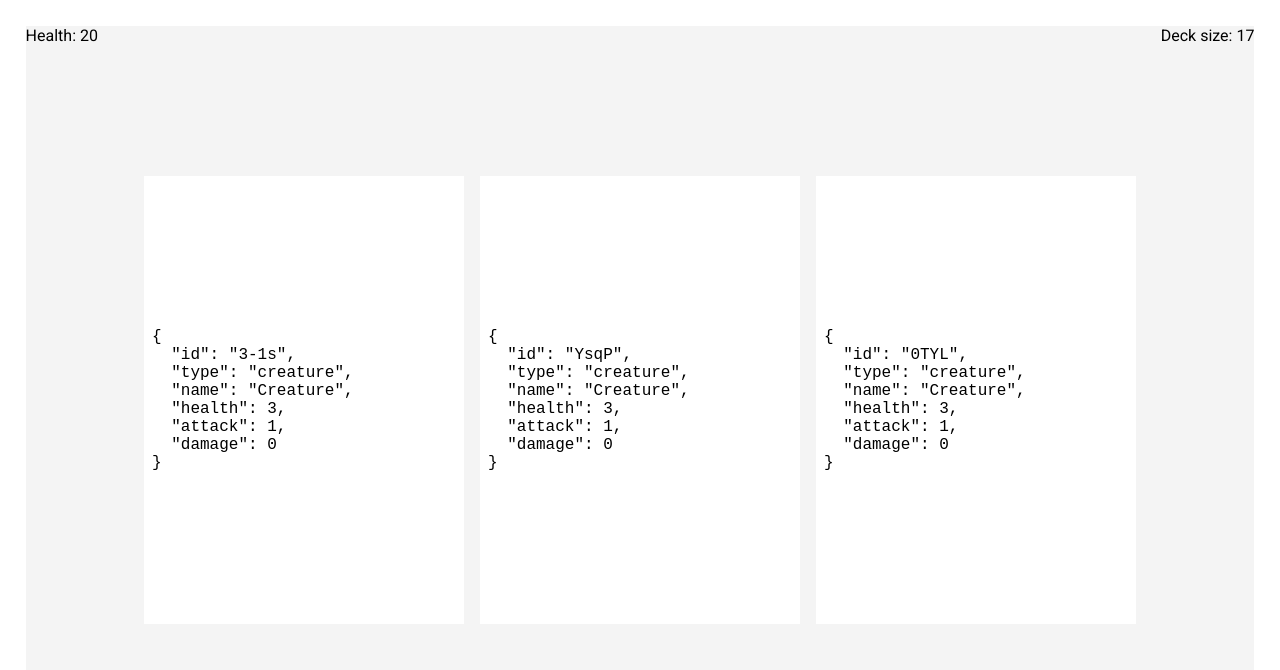
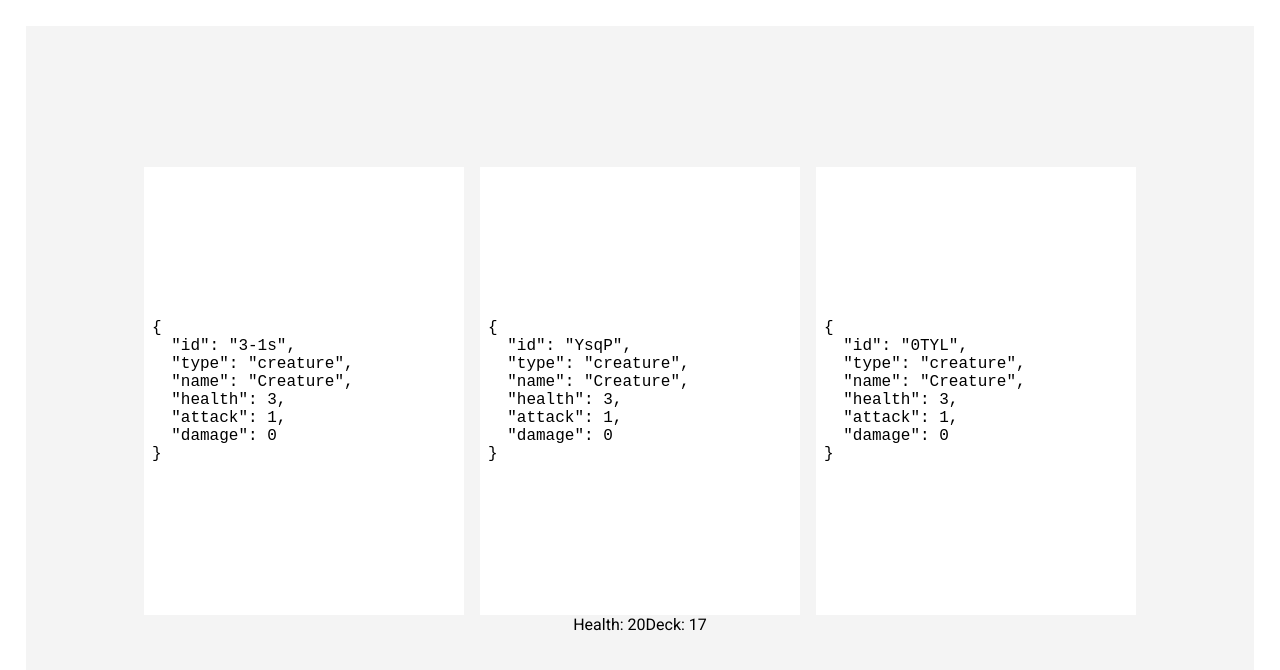
Before and after one commit to atkinchris/redux-cards, a React app: page / in a window 1280 px wide. Shown: the top 670 px of the page. Built offline with nearby package versions, Linux system fonts and the light colour scheme.

Commit message:
Simplify components

```diff
--- a/src/components/App.jsx
+++ b/src/components/App.jsx
@@ -1,16 +1,14 @@
 import React from 'react'
 
-import Player from './Player'
 import Cards from './Cards'
+import Info from './Info'
 import Debug from './Debug'
-import Deck from './Deck'
 
 const App = () => (
-  <div className="c-site-wrap c-flex">
-    <Player />
-    <Deck />
+  <div className="site-wrap flex flex--column">
+    <Cards />
+    <Info />
     <Debug />
-    <Cards />
   </div>
 )
 
--- a/src/components/Card.jsx
+++ b/src/components/Card.jsx
@@ -2,8 +2,8 @@ import React from 'react'
 import PropTypes from 'prop-types'
 
 const Card = ({ card, onClick }) => (
-  <button className="c-card" onClick={onClick}>
-    <div className="c-card-text">
+  <button className="card" onClick={onClick}>
+    <div className="card-text">
       <pre>{ JSON.stringify(card, null, '  ') }</pre>
     </div>
   </button>
--- a/src/components/Cards.jsx
+++ b/src/components/Cards.jsx
@@ -7,7 +7,7 @@ import { selectHand, selectCards } from '../store/selectors'
 import Card from './Card'
 
 const Cards = ({ cards, playCard }) => (
-  <div className="c-flex">
+  <div className="flex">
     {
       cards.map(card => (
         <Card
--- a/src/components/Debug.jsx
+++ b/src/components/Debug.jsx
@@ -5,10 +5,10 @@ import PropTypes from 'prop-types'
 import * as actions from '../store/actions'
 
 const Debug = ({ addCreature, addPotion, drawCard }) => (
-  <div className="c-debug-panel">
-    <button className="c-debug-button" onClick={addCreature}>Add Creature</button>
-    <button className="c-debug-button" onClick={addPotion}>Add Potion</button>
-    <button className="c-debug-button" onClick={drawCard}>Draw Card</button>
+  <div className="debug-panel">
+    <button className="debug-button" onClick={addCreature}>Add Creature</button>
+    <button className="debug-button" onClick={addPotion}>Add Potion</button>
+    <button className="debug-button" onClick={drawCard}>Draw Card</button>
   </div>
 )
 
--- a/src/components/Deck.jsx
+++ /dev/null
@@ -1,20 +0,0 @@
-import React from 'react'
-import PropTypes from 'prop-types'
-import { connect } from 'react-redux'
-import { selectDeck } from '../store/selectors'
-
-const Deck = ({ deck }) => (
-  <div className="c-deck">
-    { `Deck size: ${deck.length}`}
-  </div>
-)
-
-Deck.propTypes = {
-  deck: PropTypes.arrayOf(PropTypes.string).isRequired,
-}
-
-const mapStateToProps = state => ({
-  deck: selectDeck(state),
-})
-
-export default connect(mapStateToProps)(Deck)
--- /dev/null
+++ b/src/components/Info.jsx
@@ -0,0 +1,27 @@
+import React from 'react'
+import PropTypes from 'prop-types'
+import { connect } from 'react-redux'
+
+import { selectPlayer, selectDeck } from '../store/selectors'
+
+const Info = ({ player, deck }) => (
+  <div className="flex">
+    <div>Health: { player.health - player.damage }</div>
+    <div>Deck: { deck.length }</div>
+  </div>
+)
+
+Info.propTypes = {
+  player: PropTypes.shape({
+    health: PropTypes.number.isRequired,
+    damage: PropTypes.number.isRequired,
+  }).isRequired,
+  deck: PropTypes.arrayOf(PropTypes.string).isRequired,
+}
+
+const mapStateToProps = state => ({
+  player: selectPlayer(state),
+  deck: selectDeck(state),
+})
+
+export default connect(mapStateToProps)(Info)
--- a/src/components/Player.jsx
+++ /dev/null
@@ -1,21 +0,0 @@
-import React from 'react'
-import PropTypes from 'prop-types'
-import { connect } from 'react-redux'
-
-import { selectPlayer } from '../store/selectors'
-
-const Player = ({ player }) => (
-  <div className="c-player">
-    <span>{ `Health: ${player.health - player.damage}` }</span>
-  </div>
-)
-
-Player.propTypes = {
-  player: PropTypes.shape({}).isRequired,
-}
-
-const mapStateToProps = state => ({
-  player: selectPlayer(state),
-})
-
-export default connect(mapStateToProps)(Player)
--- a/src/index.css
+++ b/src/index.css
@@ -22,21 +22,25 @@ pre {
   padding: 2vw;
 }
 
-.c-site-wrap {
+.site-wrap {
   background: #f4f4f4;
   height: 100%;
   width: 100%;
   position: relative;
 }
 
-.c-flex {
+.flex {
   display: flex;
   flex-direction: row;
   align-items: center;
   justify-content: center;
 }
 
-.c-card {
+.flex--column {
+  flex-direction: column;
+}
+
+.card {
   position: relative;
   width: 25vw;
   height: 35vw;
@@ -47,41 +51,29 @@ pre {
   background-color: #FFFFFF;
   border: none;
   /* border-radius: 1rem; */
-  transition: transform 0.25s cubic-bezier(0, 0.5, 1, 1);
+  transition: transform 0.25s cubibezier(0, 0.5, 1, 1);
 }
 
-.c-card:hover {
+.card:hover {
   transform: translateY(-0.5rem);
 }
 
-.c-card + .c-card {
+.card + .card {
   margin-left: 1em;
 }
 
-.c-debug-panel {
+.debug-panel {
   display: none;
   position: absolute;
   bottom: 0;
 }
 
-.c-debug-button {
+.debug-button {
   border: none;
   background-color: #FF530D;
   padding: 0.5rem;
 }
 
-.c-debug-button + .c-debug-button {
+.debug-button + .debug-button {
   margin-left: 1rem;
 }
-
-.c-player {
-  position: absolute;
-  top: 0;
-  left: 0;
-}
-
-.c-deck {
-  position: absolute;
-  top: 0;
-  right: 0;
-}
```
